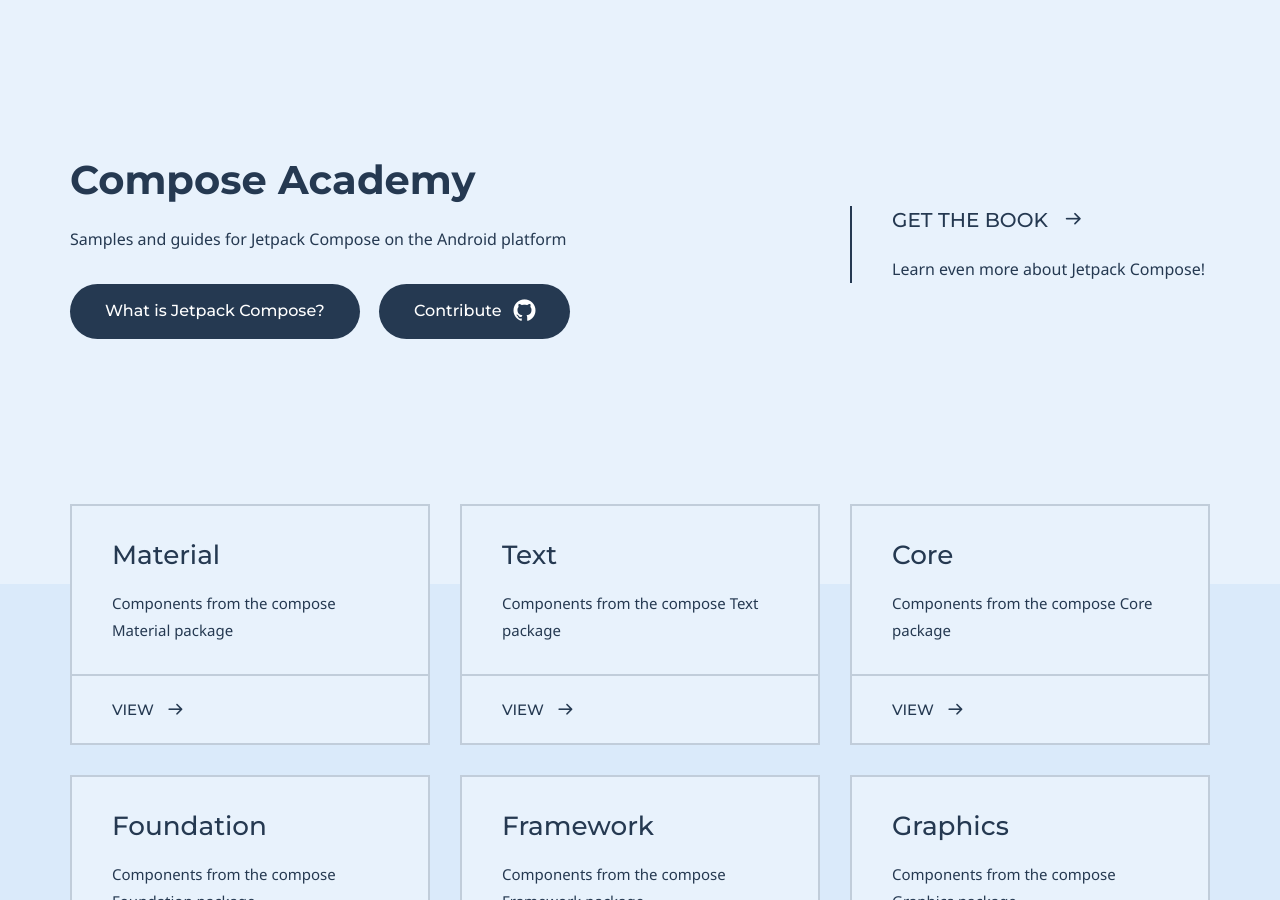
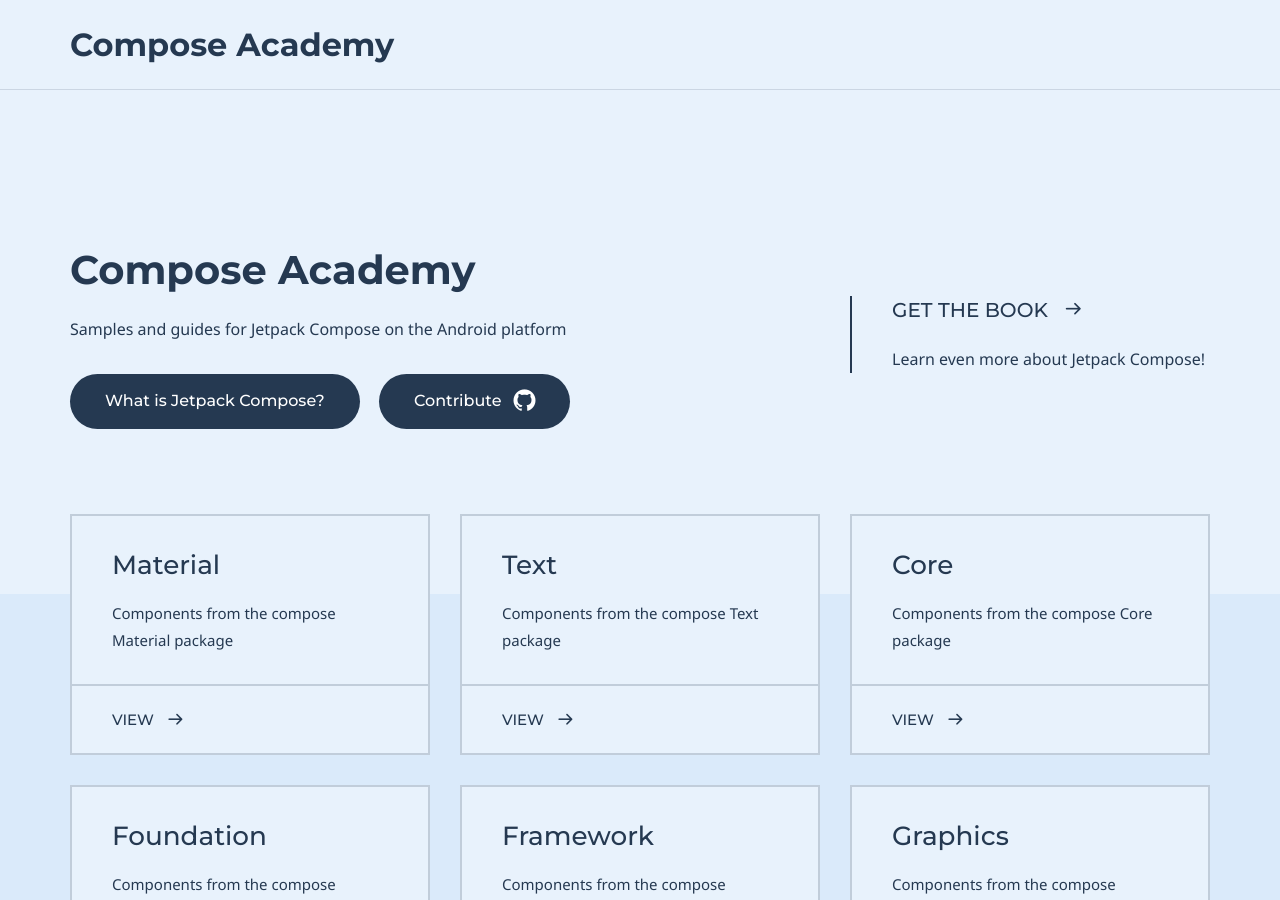
Before and after one commit to hitherejoe/ComposeAcademy, a Jekyll site: the page built from index.md, in a window 1280 px wide and 900 px high. Built offline with Jekyll 4.4.1, drawn with Linux system fonts in a browser that asks for light colours; some web fonts are replaced.

Commit message:
Add header to homepage

```diff
--- a/doks-theme/_layouts/homepage.html
+++ b/doks-theme/_layouts/homepage.html
@@ -3,7 +3,8 @@
 	<head>
 		{% include site-head.html %}
 	</head>
-	<body class="{{ site.doks.color_theme }}">
+	<body class="{{ site.doks.color_theme }}" data-spy="scroll" data-target=".js-scrollspy">
+		{% include site-header.html %}
 		<div class="hero-subheader{% if page.grid_navigation %} hero-subheader--before-out{% endif %}">
 			<div class="container">
 				<div class="row">
```
